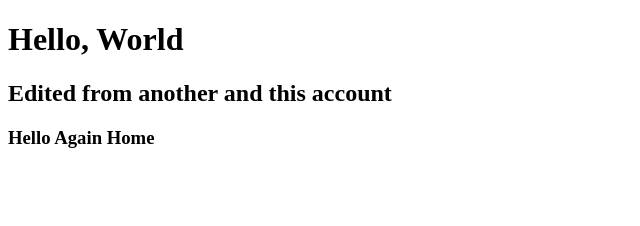
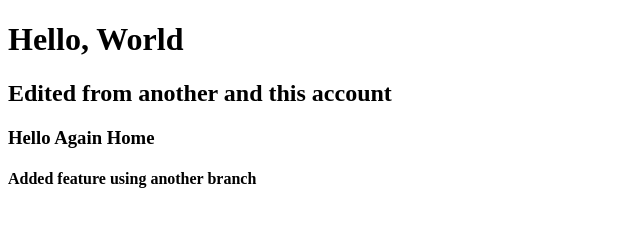
Before and after one commit to alanrites/testing, a plain HTML site: page index.html in a window 1280 px wide. Shown: the whole page, without its empty margins (0-640 px from the left). Drawn offline with Linux system fonts and the light colour scheme.

Commit message:
first commit in different Branch

```diff
--- a/index.html
+++ b/index.html
@@ -8,5 +8,6 @@
     <h1>Hello, World</h1>
     <h2>Edited from another and this account</h2>
 	<h3>Hello Again Home</h3>
+	<h4>Added feature using another branch</h4>
   </body>
 </html>
```
